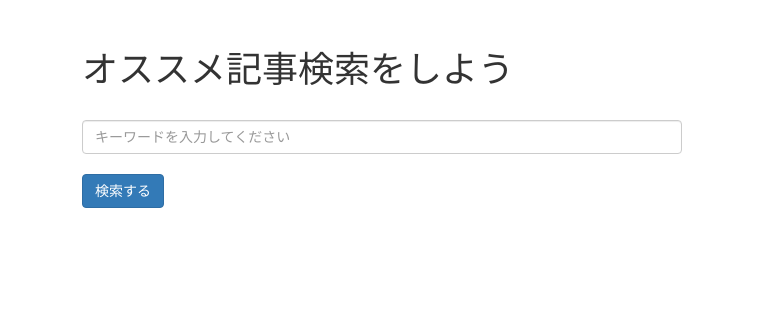
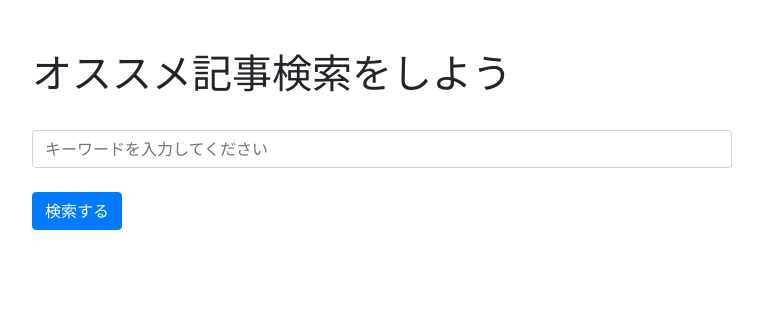
Before and after one commit to dh-python/02-search-articles, a Flask app: page / in a window 1280 px wide. Shown: the top 319 px of the page, without its empty margins (258-1021 px from the left). Run offline with Flask 2, Linux system fonts and the light colour scheme; some libraries are stand-ins or nearby versions.

Commit message:
演習用にリファクタリング

```diff
--- a/app.py
+++ b/app.py
@@ -50,7 +50,7 @@ def get_articles(query):
         title = h3.find("a").string
         link = h3.find("a")["href"]
         if title.find(query) != -1:
-            articles.append([title, link])
+            articles.append({"title": title, "link": link})
 
     # 返却.
     return articles
--- a/templates/index.html
+++ b/templates/index.html
@@ -1,22 +1,23 @@
 <!doctype html>
-<html lang="ja">
+<html lang="en">
   <head>
-  <meta charset="UTF-8">
-  <meta name="viewport"
-        content="width=device-width, user-scalable=no, initial-scale=1.0, maximum-scale=1.0, minimum-scale=1.0">
-  <meta http-equiv="X-UA-Compatible" content="ie=edge">
-  <title>オススメ記事検索</title>
-  <link rel="stylesheet" href="https://maxcdn.bootstrapcdn.com/bootstrap/3.3.7/css/bootstrap.min.css" integrity="sha384-BVYiiSIFeK1dGmJRAkycuHAHRg32OmUcww7on3RYdg4Va+PmSTsz/K68vbdEjh4u" crossorigin="anonymous">
+    <!-- Required meta tags -->
+    <meta charset="utf-8">
+    <meta name="viewport" content="width=device-width, initial-scale=1, shrink-to-fit=no">
+
+    <!-- Bootstrap CSS -->
+    <link rel="stylesheet" href="https://stackpath.bootstrapcdn.com/bootstrap/4.1.3/css/bootstrap.min.css" integrity="sha384-MCw98/SFnGE8fJT3GXwEOngsV7Zt27NXFoaoApmYm81iuXoPkFOJwJ8ERdknLPMO" crossorigin="anonymous">
+
     <style>
       .root {
-      max-width: 600px;
-      margin: 50px auto;
+        max-width: 800px;
+        padding: 50px;
+        margin: 0 auto;
       }
     </style>
-
+    <title>オススメ記事検索</title>
   </head>
   <body>
-
     <div class="root">
 
       <h1>オススメ記事検索をしよう</h1>
@@ -43,7 +44,7 @@
         <h2>検索結果</h2>
         <ul class="list-group">
           {% for article in articles %}
-          <li class="list-group-item"><a href="{{ article[1] }}">{{ article[0] }}</a></li>
+            <li class="list-group-item"><a href="{{ article['link'] }}">{{ article['title'] }}</a></li>
           {% endfor %}
         </ul>
       {% endif %}
```
Lines whose indentation alone changed are shown as unchanged.
